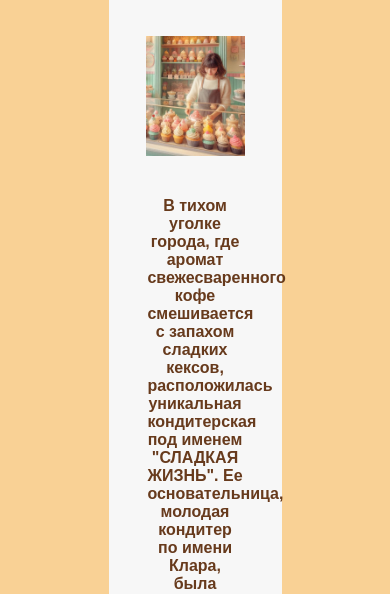
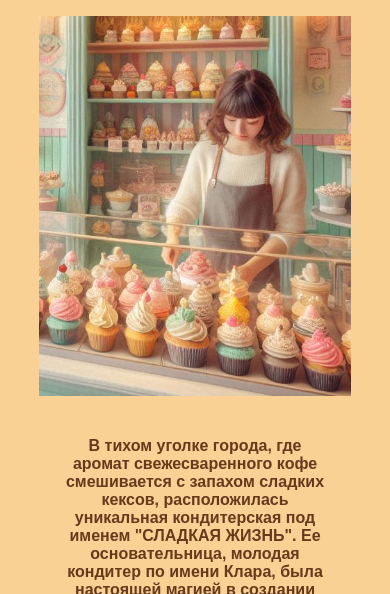
Before and after one commit to K1Vladislav1/-Project, a plain HTML site: page about.Us.html in a window 390 px wide. Shown: the part 250-844 px from the top of the page. Drawn offline with Linux system fonts and the light colour scheme.

Commit message:
Update index.css

```diff
--- a/media/index.css
+++ b/media/index.css
@@ -128,7 +128,7 @@
     flex-direction: column;
   }
   #u51 {
-    display: block;
+    display: contents;
     font-family: Arial, sans-serif;
     padding: 20px;
     background-color: #f7f7f7;
```
